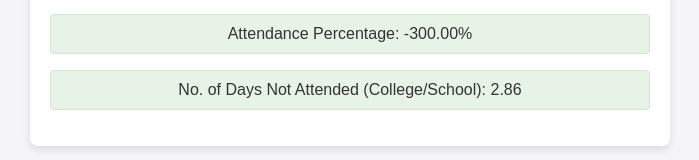
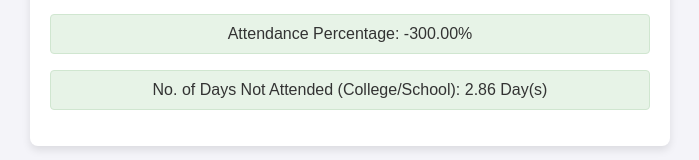
Before and after one commit to svenugopal026/AttendanceCalculator, a plain HTML site: page index.html in a window 1280 px wide. Both pictures are taken after typing "5", "5", "5", "5", "5" into the empty fields and a click on the button "Calculate Attendance". Shown: the part 573-733 px from the top of the page, without its empty margins (290-989 px from the left). Drawn offline with Linux system fonts and the light colour scheme.

Commit message:
Update index.html

```diff
--- a/index.html
+++ b/index.html
@@ -123,7 +123,7 @@
             let resultDiv = document.getElementById('result');
             resultDiv.innerHTML = `<p>Total Missed Classes: ${totalMissed}</p>
                                    <p>Attendance Percentage: ${attendancePercentage.toFixed(2)}%</p>
-                                   <p>No. of Days Not Attended (College/School): ${daysNotAttended.toFixed(2)}</p>`;
+                                   <p>No. of Days Not Attended (College/School): ${daysNotAttended.toFixed(2)} Day(s)</p>`;
         }
     </script>
 </body>
```
